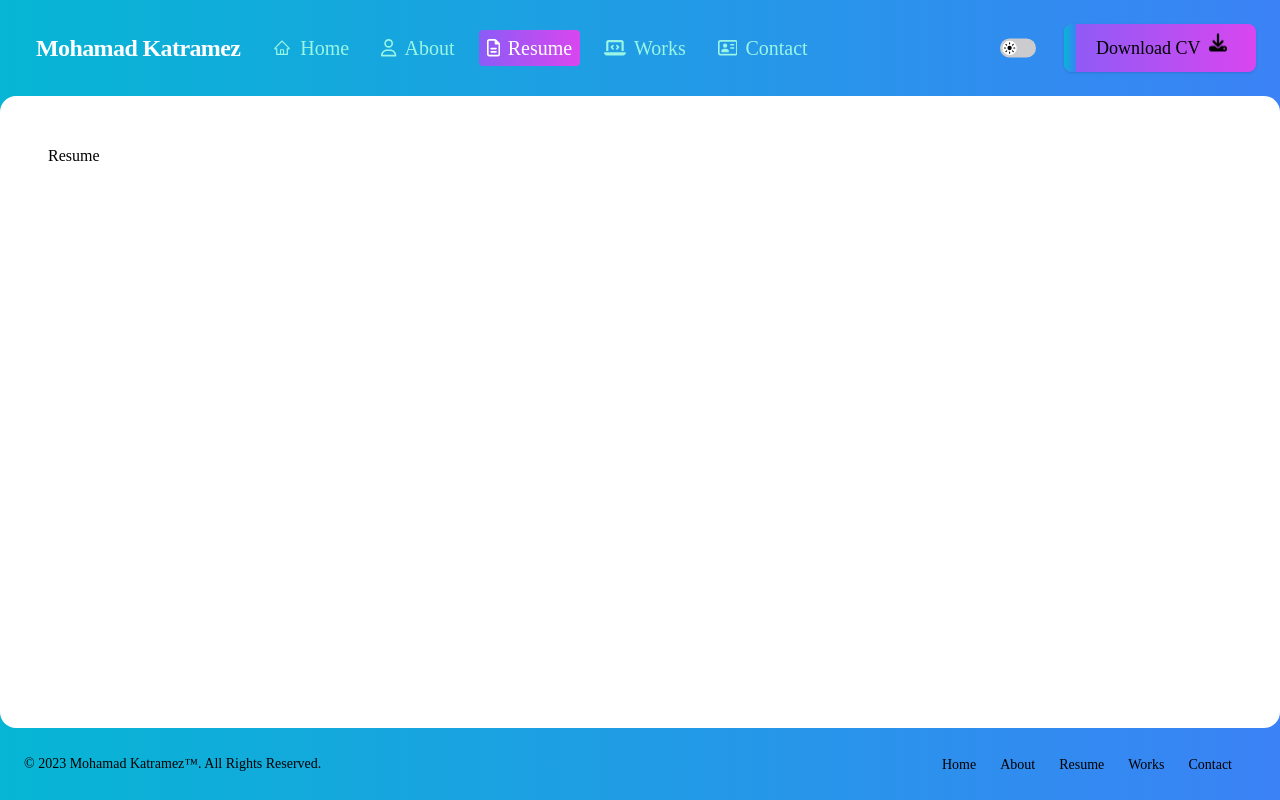
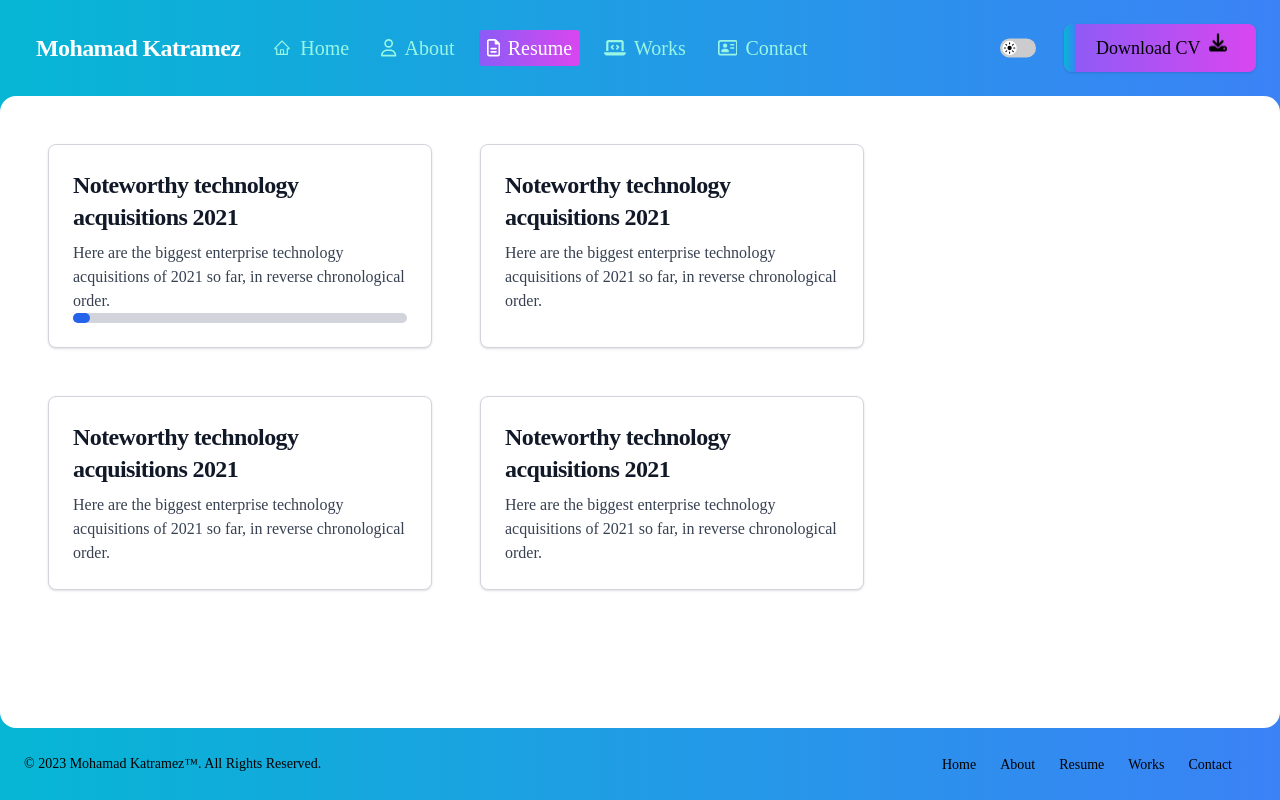
Before and after one commit to the1Lion/portfolio, a Vue app: page /resume in a window 1280 px wide. Built offline with nearby package versions, Linux system fonts and the light colour scheme.

Commit message:
ProgressBar.vue

```diff
--- a/src/components/About/AboutCard.vue
+++ b/src/components/About/AboutCard.vue
@@ -14,6 +14,7 @@ export default {
   dark:bg-gray-800 dark:border-gray-700 dark:hover:bg-gray-700">
     <h5 class="mb-2 text-2xl font-bold tracking-tight text-gray-900 dark:text-white">{{ cardTitle }}</h5>
     <p class="font-normal text-gray-700 dark:text-gray-400">{{ cardDescription }}</p>
+    <slot/>
   </a>
 </template>
 
--- /dev/null
+++ b/src/components/ProgressBars/ProgressBar.vue
@@ -0,0 +1,36 @@
+<script>
+export default {
+  name: "ProgressBar",
+  props: {
+    progressPercentage: {
+      required: true,
+      type: String,
+    },
+    color: {
+      required: false,
+      type: String,
+      default: 'bg-blue-600'
+    },
+    backgroundColor: {
+      required: false,
+      type: String,
+      default: 'bg-gray-300'
+    },
+    darkBackgroundColor: {
+      required: false,
+      type: String,
+      default: 'bg-gray-700'
+    }
+  }
+}
+</script>
+
+<template>
+  <div :class="'w-full ' + backgroundColor +' rounded-full h-2.5 dark:' + darkBackgroundColor">
+    <div :class="color + ' h-2.5 rounded-full'" :style="'width: ' +  progressPercentage + '%'"></div>
+  </div>
+</template>
+
+<style scoped>
+
+</style>
--- a/src/views/Resume.vue
+++ b/src/views/Resume.vue
@@ -1,10 +1,12 @@
 <script>
 import Navigation from "../components/Navigation.vue";
 import Footer from "../components/Footer.vue";
+import AboutCard from "../components/About/AboutCard.vue";
+import ProgressBar from "../components/ProgressBars/ProgressBar.vue";
 
 export default {
   name: "Resume",
-  components: {Footer, Navigation}
+  components: {ProgressBar, AboutCard, Footer, Navigation}
 }
 </script>
 
@@ -14,9 +16,27 @@ export default {
     <div class="container mx-auto flex flex-col h-screen">
       <Navigation/>
       <transition appear :duration="550" name="fade">
-      <div class="flex-grow container rounded-2xl px-12 py-12 bg-white dark:bg-[#111111] dark:text-white">
-        <h1>Resume</h1>
-      </div>
+        <div class="flex-grow container rounded-2xl px-12 py-12 bg-white dark:bg-[#111111] dark:text-white">
+
+          <div class="flex gap-12 flex-wrap">
+            <AboutCard card-url="/about" card-title="Noteworthy technology acquisitions 2021"
+                       card-description="Here are the biggest enterprise technology acquisitions of 2021 so far, in reverse chronological order.">
+              <ProgressBar progress-percentage="5"></ProgressBar>
+            </AboutCard>
+            <AboutCard card-url="/about" card-title="Noteworthy technology acquisitions 2021"
+                       card-description="Here are the biggest enterprise technology acquisitions of 2021 so far, in reverse chronological order.">
+
+            </AboutCard>
+            <AboutCard card-url="/about" card-title="Noteworthy technology acquisitions 2021"
+                       card-description="Here are the biggest enterprise technology acquisitions of 2021 so far, in reverse chronological order.">
+
+            </AboutCard>
+            <AboutCard card-url="/about" card-title="Noteworthy technology acquisitions 2021"
+                       card-description="Here are the biggest enterprise technology acquisitions of 2021 so far, in reverse chronological order.">
+
+            </AboutCard>
+          </div>
+        </div>
       </transition>
       <Footer/>
     </div>
```
